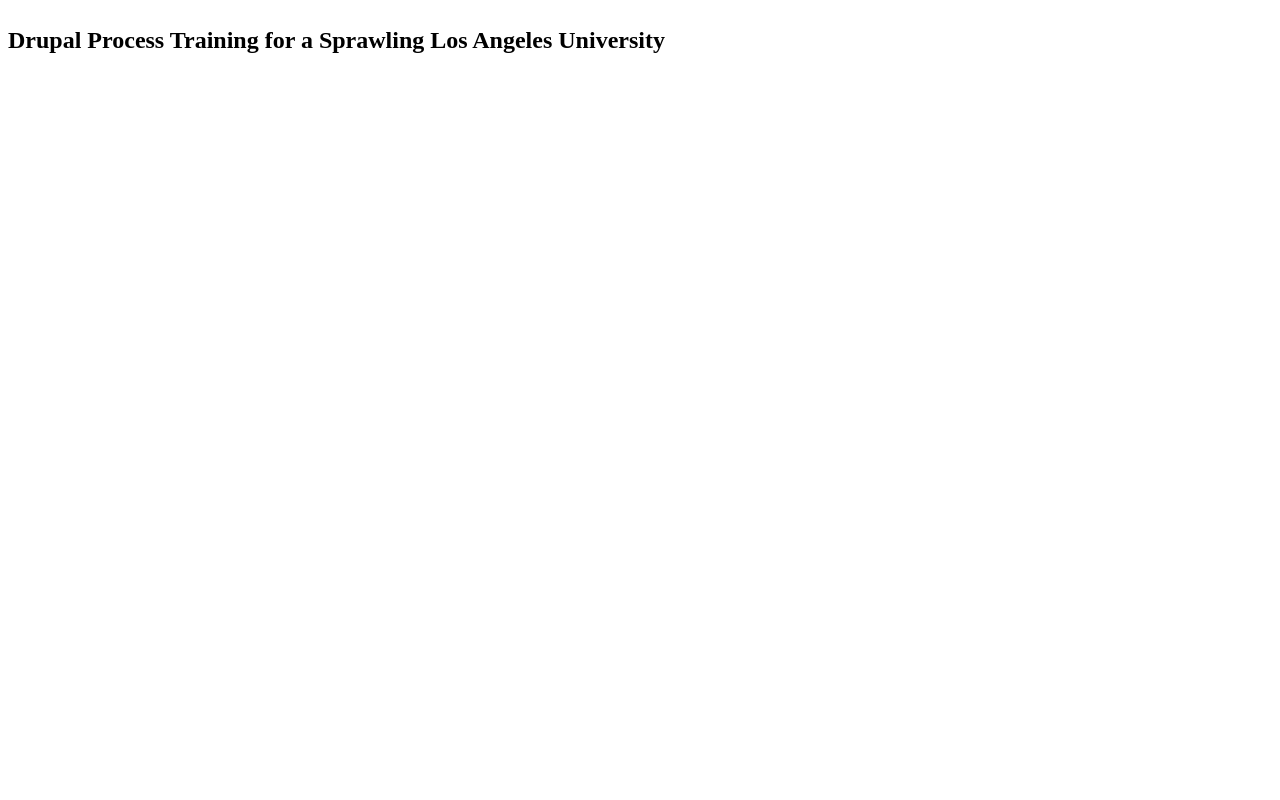
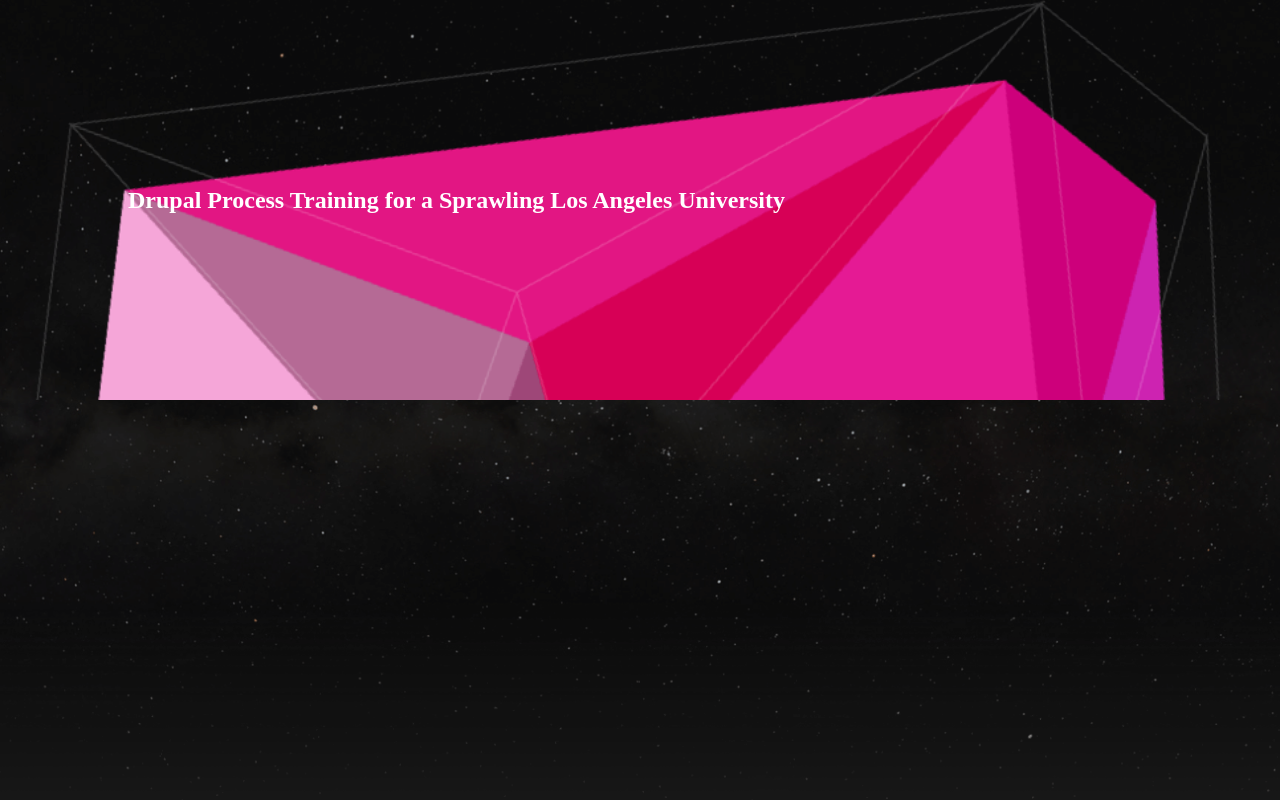
Before and after one commit to ben-mac/case-study, a website: page index.html in a window 1280 px wide. Drawn offline with Linux system fonts and the light colour scheme.

Commit message:
adding sass files

```diff
--- a/index.html
+++ b/index.html
@@ -8,7 +8,14 @@
   <title>Facet Case Studies</title>
 </head>
 <body>
-<h1>Drupal Process Training for a Sprawling Los Angeles University</h1>
+
+<section class="hero">
+  <div class="hero__inner container">
+    <div class="copy">
+      <h1>Drupal Process Training for a Sprawling Los Angeles University</h1>
+    </div>
+  </div>
+</section>
 
 </body>
 </html>
--- /dev/null
+++ b/sass/_case-study.scss
@@ -0,0 +1,47 @@
+/////
+// Global
+////
+
+* {
+  box-sizing: border-box;
+}
+
+body {
+  margin: 0;
+  padding: 0;
+  background-color: $black;
+  color: $white;
+}
+
+////
+// Utils
+////
+.container {
+  max-width: 1440px;
+}
+
+
+////
+// Hero
+////
+.hero {
+  background-image: url('../images/stars.png');
+  height: 800px;
+  background-repeat: no-repeat;
+  background-size: cover;
+}
+
+.hero__inner {
+  background-image: url('../images/poly-shape-pink.png');
+  height: 400px;
+  background-repeat: no-repeat;
+  background-size: cover;
+  display: flex;
+  justify-content: center;
+  align-items: center;
+}
+
+.copy {
+  width: 80%;
+  margin: auto;
+}
--- /dev/null
+++ b/sass/_variables.scss
@@ -0,0 +1,2 @@
+$black: #222;
+$white: #fff;
--- a/sass/style.scss
+++ b/sass/style.scss
@@ -1,5 +1,2 @@
-h1 {
-  color: black;
-  font-size: 24px;
-  line-height: 3rem;
-}
+@import "variables";
+@import "case-study";
```
Also changed, not shown: css/style.css.
